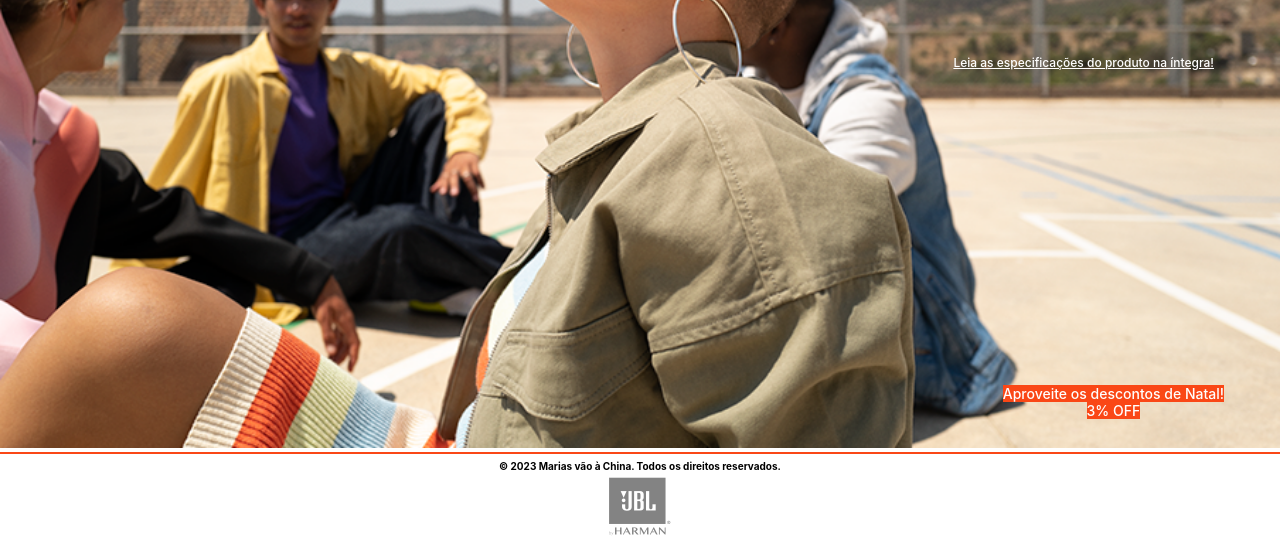
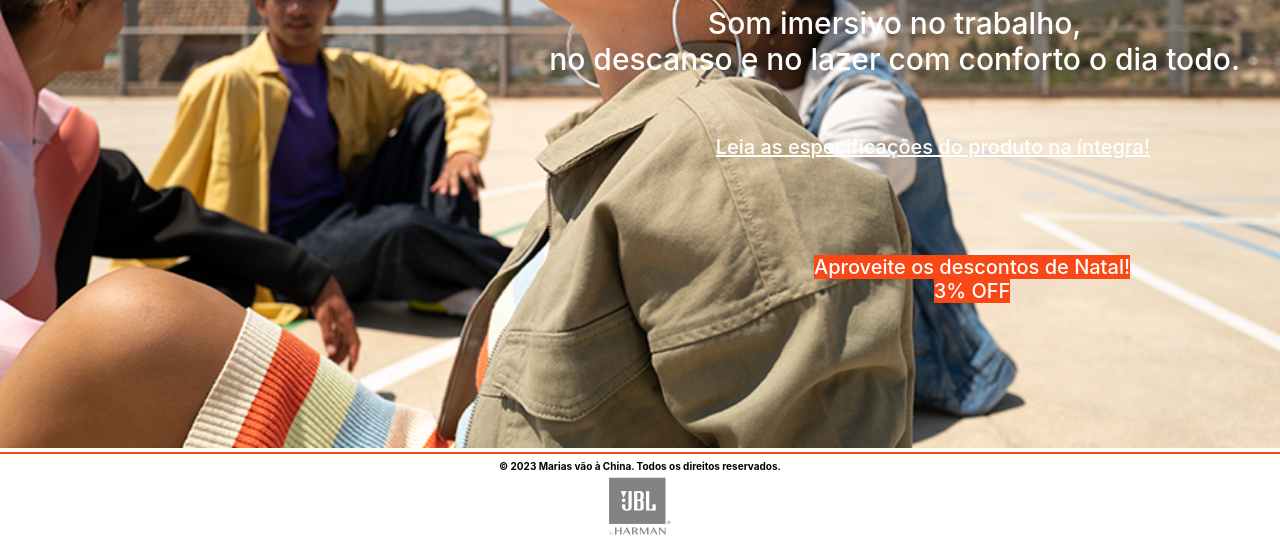
Before and after one commit to souzafe13/LangingPageMariasVaoAChina, a plain HTML site: page Landing Page - Produto/Página 1/index.html in a window 1280 px wide. Shown: the part 345-891 px from the top of the page. Drawn offline with Linux system fonts and the light colour scheme.

Commit message:
"Landing Page"

```diff
--- a/Landing Page - Produto/Página 1/css/styles.css
+++ b/Landing Page - Produto/Página 1/css/styles.css
@@ -81,31 +81,31 @@ li a:hover:not(.ativa) {
   position: absolute;
   top: 240px;
   right: 110px;
-  font-size: 20px;
+  font-size: 50px;
   color: white;
   }
 
 .container-imagens p {
   position: absolute;
-  top: 308px;
-  right: 56px;
-  font-size: 14px;
+  top: 350px;
+  right: 40px;
+  font-size: 30px;
   color: white;
   text-align: center;
  }
 
  .container-imagens article{
   position: absolute;
-  top: 400px;
-  right: 66px;
-  font-size: 12px;
+  top: 480px;
+  right: 130px;
+  font-size: 20px;
   text-decoration: underline white;
  }
  .container-imagens span{
   position: absolute;
-  top: 730px;
-  right: 56px;
-  font-size: 14px;
+  top: 600px;
+  right: 150px;
+  font-size: 20px;
   text-align: center;
  }
 
```
Also changed, not shown: Landing Page - Produto/Página 2/css/styles.css (+2 -18 lines), Landing Page - Produto/Página 2/index.html (+0 -13 lines), Landing Page - Produto/Página 3/css/styles.css (+4 -5 lines).
